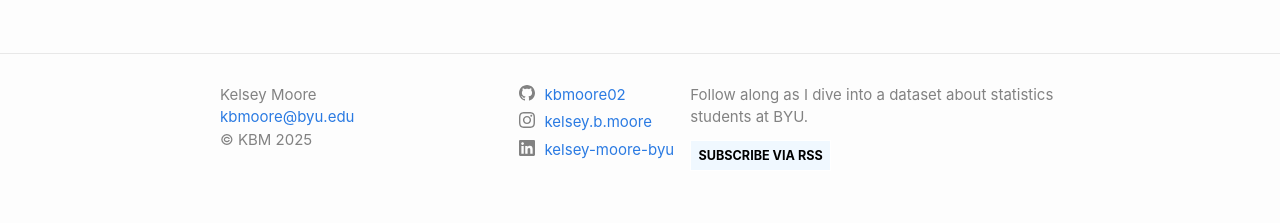
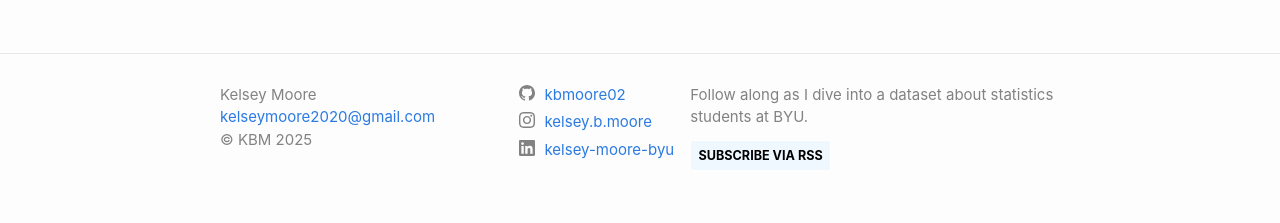
Before and after one commit to kbmoore02/NHL-Data-Analysis, a Jekyll site: the page built from index.markdown, in a window 1280 px wide. Shown: the part 878-1101 px from the top of the page. Built offline with Jekyll 4.4.1, drawn with Linux system fonts in a browser that asks for light colours.

Commit message:
Update _config.yml

```diff
--- a/_config.yml
+++ b/_config.yml
@@ -19,7 +19,7 @@
 # in the templates via {{ site.myvariable }}.
 
 title: CodeStack # Make a title for your blog
-email: kbmoore@byu.edu # Add your email
+email: kelseymoore2020@gmail.com # Add your email
 description: >- # this means to ignore newlines until "baseurl:"
  Follow along as I dive into a dataset about statistics students at BYU.
 baseurl: "/Stat486-Final-Blog" # keep this the same or change it to the name of the repository
```
